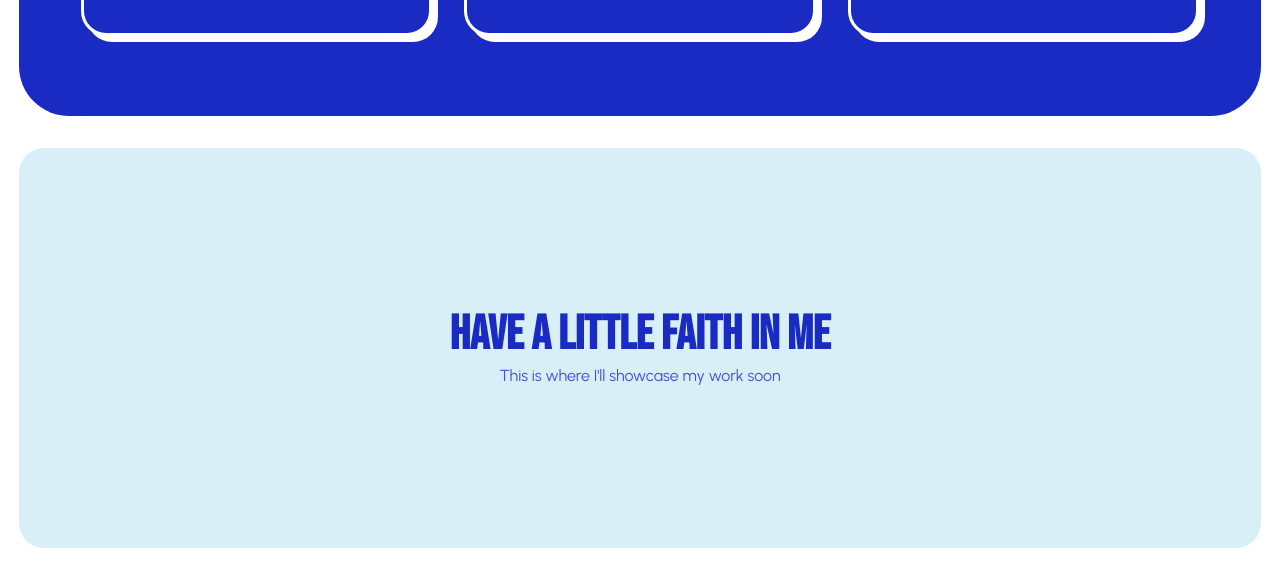
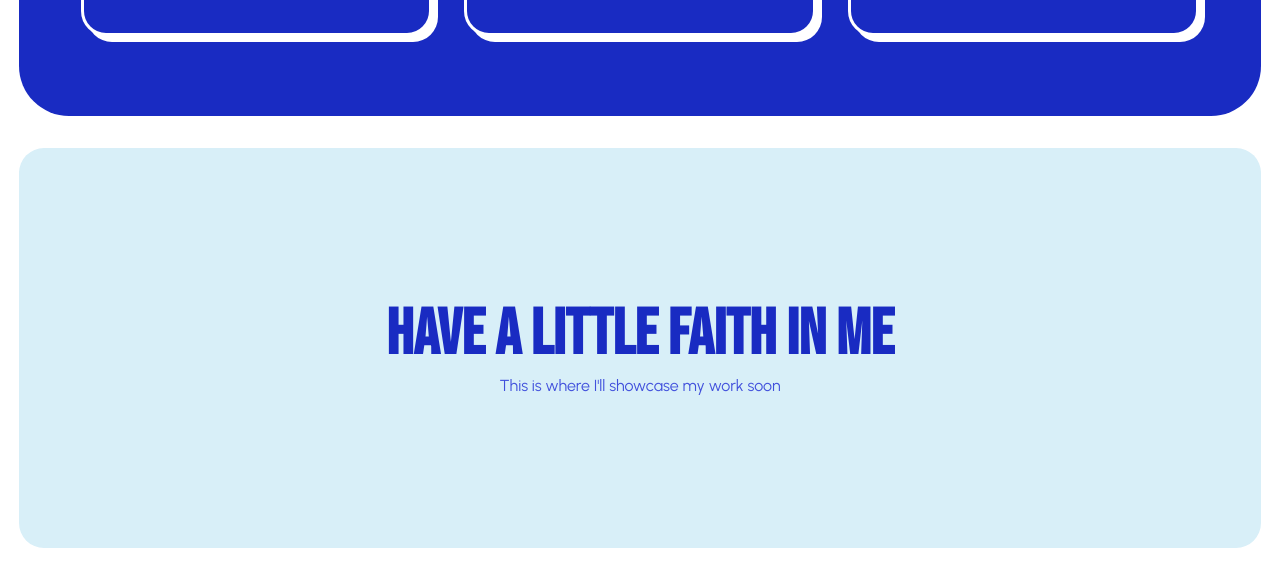
Before and after one commit to StephaneDW/StephaneDW.github.io, a plain HTML site: page index.html in a window 1280 px wide. Shown: the part 1354-1940 px from the top of the page. Drawn offline with Linux system fonts and the light colour scheme; some packages are replaced by stand-ins of ours; a script that the page names is missing.

Commit message:
Update general.css

```diff
--- a/CSS/general.css
+++ b/CSS/general.css
@@ -286,7 +286,7 @@ h1 {
 }
 
 .content_portfolio h1 {
-  font-size: 4.8em;
+  font-size: 6.4em;
 }
 
 .content_portfolio p {
```
